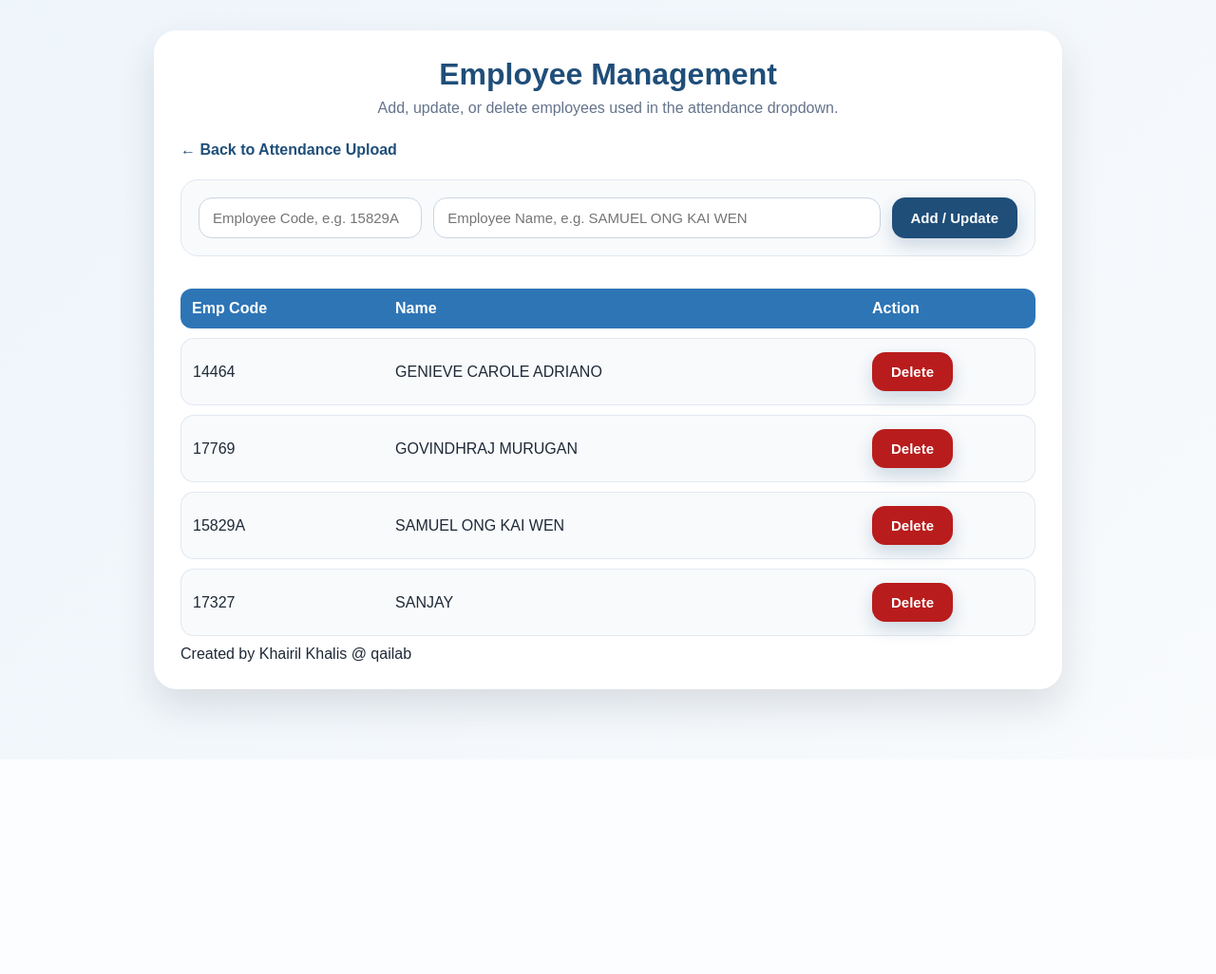
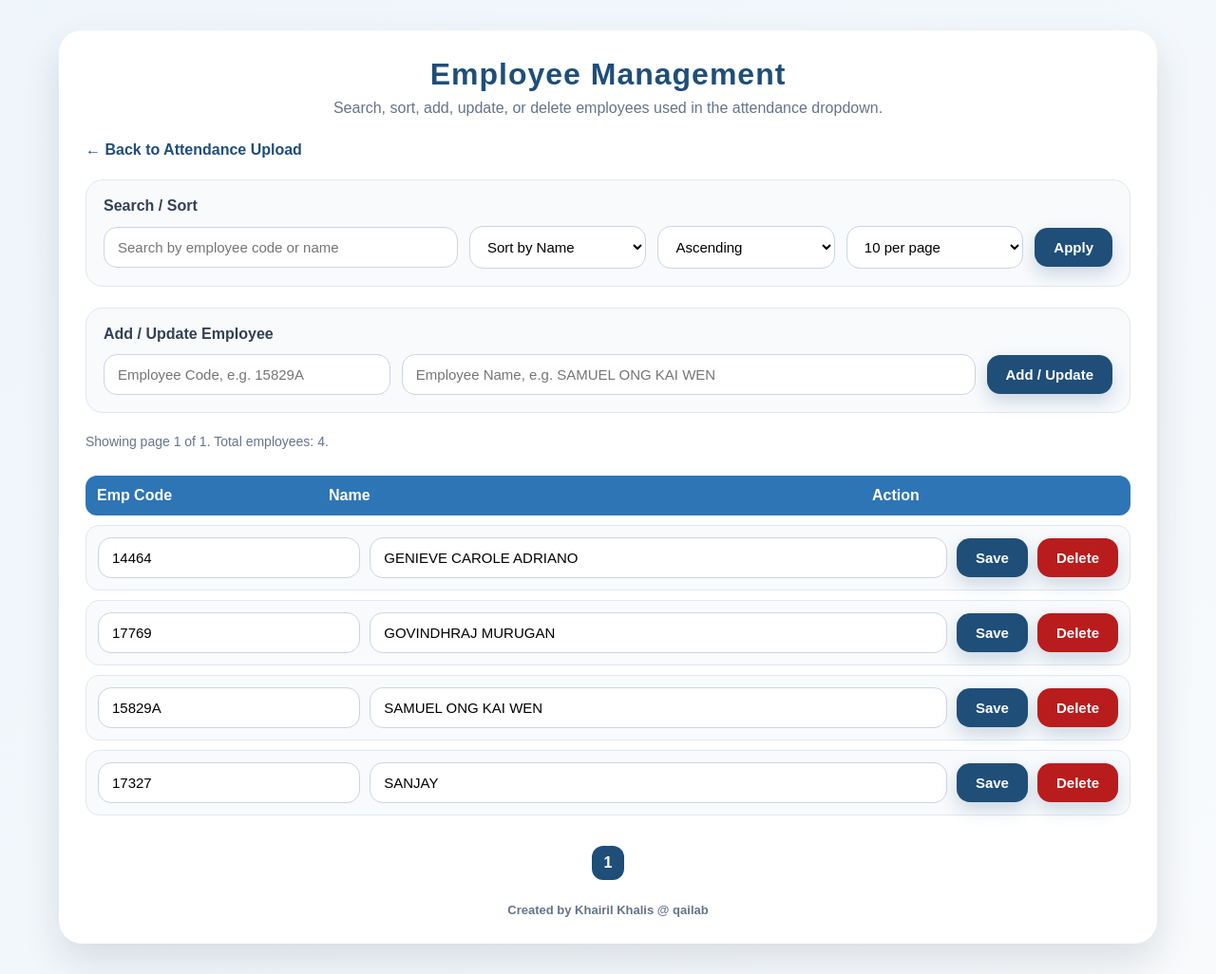
Before and after one commit to ahyiemonero/attendance-ocr-app, a Flask app: page /employees in a window 1280 px wide. Shown: the whole page at 95% size. Before the commit the page ends 769 px from the top, so only its background shows below. Run offline with Flask 3, Linux system fonts and the light colour scheme; data comes from the database, SQL or seed files in the repository.

Commit message:
Enhance employee management page

```diff
--- a/app.py
+++ b/app.py
@@ -961,21 +961,126 @@ def employees_page():
 
         return redirect(url_for("employees_page"))
 
+    search = request.args.get("search", "").strip()
+    sort_by = request.args.get("sort_by", "name").strip()
+    sort_order = request.args.get("sort_order", "asc").strip().lower()
+    per_page = request.args.get("per_page", "10").strip()
+    page = request.args.get("page", "1").strip()
+
+    allowed_sort_columns = {
+        "emp_code": "emp_code",
+        "name": "name"
+    }
+
+    if sort_by not in allowed_sort_columns:
+        sort_by = "name"
+
+    if sort_order not in ["asc", "desc"]:
+        sort_order = "asc"
+
+    try:
+        per_page = int(per_page)
+    except Exception:
+        per_page = 10
+
+    if per_page not in [5, 10, 50]:
+        per_page = 10
+
+    try:
+        page = int(page)
+    except Exception:
+        page = 1
+
+    if page < 1:
+        page = 1
+
     conn = get_db_connection()
 
-    employees = conn.execute("""
-    SELECT id, emp_code, name
-    FROM employees
-    ORDER BY name ASC
-""").fetchall()
+    where_clause = ""
+    params = []
+
+    if search:
+        where_clause = "WHERE emp_code LIKE ? OR name LIKE ?"
+        search_value = f"%{search}%"
+        params.extend([search_value, search_value])
+
+    total_count = conn.execute(
+        f"SELECT COUNT(*) FROM employees {where_clause}",
+        params
+    ).fetchone()[0]
+
+    total_pages = max((total_count + per_page - 1) // per_page, 1)
+
+    if page > total_pages:
+        page = total_pages
+
+    offset = (page - 1) * per_page
+
+    order_column = allowed_sort_columns[sort_by]
+    order_direction = "ASC" if sort_order == "asc" else "DESC"
+
+    employees = conn.execute(f"""
+        SELECT id, emp_code, name
+        FROM employees
+        {where_clause}
+        ORDER BY {order_column} {order_direction}
+        LIMIT ? OFFSET ?
+    """, params + [per_page, offset]).fetchall()
 
     conn.close()
 
-    return render_template("employees.html", employees=employees)
+    return render_template(
+        "employees.html",
+        employees=employees,
+        search=search,
+        sort_by=sort_by,
+        sort_order=sort_order,
+        per_page=per_page,
+        page=page,
+        total_pages=total_pages,
+        total_count=total_count
+    )
+
+
+@app.route("/employees/update/<int:employee_id>", methods=["POST"])
+def update_employee(employee_id):
+    emp_code = request.form.get("emp_code", "").strip()
+    name = request.form.get("name", "").strip().upper()
+
+    search = request.form.get("search", "")
+    sort_by = request.form.get("sort_by", "name")
+    sort_order = request.form.get("sort_order", "asc")
+    per_page = request.form.get("per_page", "10")
+    page = request.form.get("page", "1")
+
+    if emp_code and name:
+        conn = get_db_connection()
+        conn.execute("""
+            UPDATE employees
+            SET emp_code = ?, name = ?
+            WHERE id = ?
+        """, (emp_code, name, employee_id))
+        conn.commit()
+        conn.close()
+
+    return redirect(url_for(
+        "employees_page",
+        search=search,
+        sort_by=sort_by,
+        sort_order=sort_order,
+        per_page=per_page,
+        page=page
+    ))
 
 
 @app.route("/employees/delete/<int:employee_id>", methods=["POST"])
 def delete_employee(employee_id):
+    search = request.form.get("search", "")
+    sort_by = request.form.get("sort_by", "name")
+    sort_order = request.form.get("sort_order", "asc")
+    per_page = request.form.get("per_page", "10")
+    page = request.form.get("page", "1")
+
     conn = get_db_connection()
     conn.execute("""
         DELETE FROM employees
@@ -984,7 +1089,14 @@ def delete_employee(employee_id):
     conn.commit()
     conn.close()
 
-    return redirect(url_for("employees_page"))
+    return redirect(url_for(
+        "employees_page",
+        search=search,
+        sort_by=sort_by,
+        sort_order=sort_order,
+        per_page=per_page,
+        page=page
+    ))
 
 def resize_image_portrait_for_excel(image_path, max_width=120, max_height=160):
     """
--- a/templates/employees.html
+++ b/templates/employees.html
@@ -16,7 +16,7 @@
         }
 
         .card {
-            max-width: 900px;
+            max-width: 1100px;
             margin: auto;
             background: white;
             border-radius: 24px;
@@ -29,6 +29,7 @@
             text-align: center;
             margin-top: 0;
             margin-bottom: 8px;
+            letter-spacing: 1px;
         }
 
         .subtitle {
@@ -52,36 +53,45 @@
             font-weight: 700;
         }
 
-        .form-box {
+        .panel {
             background: #f8fafc;
             border: 1px solid #e2e8f0;
             border-radius: 18px;
             padding: 18px;
-            margin-bottom: 24px;
+            margin-bottom: 22px;
+        }
+
+        .search-grid {
+            display: grid;
+            grid-template-columns: 2fr 1fr 1fr 1fr auto;
+            gap: 12px;
+            align-items: center;
         }
 
         .form-grid {
             display: grid;
             grid-template-columns: 1fr 2fr auto;
             gap: 12px;
+            align-items: center;
         }
 
-        input {
+        input, select {
             padding: 12px 14px;
             border: 1px solid #cbd5e1;
             border-radius: 14px;
             font-size: 15px;
             box-sizing: border-box;
             width: 100%;
+            background: white;
         }
 
-        input:focus {
+        input:focus, select:focus {
             outline: none;
             border-color: #2e75b6;
             box-shadow: 0 0 0 4px rgba(46, 117, 182, 0.14);
         }
 
-        button {
+        button, .button-link {
             padding: 12px 20px;
             background: #1f4e79;
             color: white;
@@ -91,9 +101,14 @@
             font-weight: 700;
             cursor: pointer;
             box-shadow: 0 8px 18px rgba(31, 78, 121, 0.20);
+            text-decoration: none;
+            display: inline-flex;
+            justify-content: center;
+            align-items: center;
+            white-space: nowrap;
         }
 
-        button:hover {
+        button:hover, .button-link:hover {
             background: #173b5c;
         }
 
@@ -103,6 +118,26 @@
 
         .danger:hover {
             background: #7f1d1d;
+        }
+
+        .muted-button {
+            background: #64748b;
+        }
+
+        .muted-button:hover {
+            background: #475569;
+        }
+
+        .section-title {
+            font-weight: 700;
+            color: #334155;
+            margin-bottom: 12px;
+        }
+
+        .summary {
+            color: #64748b;
+            font-size: 14px;
+            margin: 12px 0 18px 0;
         }
 
         table {
@@ -130,9 +165,10 @@
 
         td {
             background: #f8fafc;
-            padding: 14px 12px;
+            padding: 12px;
             border-top: 1px solid #e2e8f0;
             border-bottom: 1px solid #e2e8f0;
+            vertical-align: middle;
         }
 
         td:first-child {
@@ -147,13 +183,72 @@
             border-bottom-right-radius: 14px;
         }
 
-        .action-form {
+        .action-cell {
+            display: flex;
+            gap: 10px;
+            align-items: center;
+        }
+
+        .inline-form {
             margin: 0;
         }
 
-        @media (max-width: 700px) {
-            .form-grid {
+        .row-edit-grid {
+            display: grid;
+            grid-template-columns: 1fr 2.2fr auto auto;
+            gap: 10px;
+            align-items: center;
+        }
+
+        .pagination {
+            display: flex;
+            align-items: center;
+            justify-content: center;
+            gap: 8px;
+            margin-top: 22px;
+            flex-wrap: wrap;
+        }
+
+        .page-link {
+            padding: 9px 13px;
+            border-radius: 12px;
+            background: #e2e8f0;
+            color: #334155;
+            font-weight: 700;
+            text-decoration: none;
+        }
+
+        .page-link:hover {
+            background: #cbd5e1;
+        }
+
+        .page-link.active {
+            background: #1f4e79;
+            color: white;
+        }
+
+        .footer-note {
+            text-align: center;
+            margin-top: 24px;
+            color: #64748b;
+            font-size: 13px;
+            font-weight: 600;
+        }
+
+        @media (max-width: 900px) {
+            .search-grid,
+            .form-grid,
+            .row-edit-grid {
                 grid-template-columns: 1fr;
+            }
+
+            .action-cell {
+                flex-direction: column;
+                align-items: stretch;
+            }
+
+            button, .button-link {
+                width: 100%;
             }
         }
     </style>
@@ -163,13 +258,43 @@
 <div class="page">
     <div class="card">
         <h1>Employee Management</h1>
-        <div class="subtitle">Add, update, or delete employees used in the attendance dropdown.</div>
+        <div class="subtitle">Search, sort, add, update, or delete employees used in the attendance dropdown.</div>
 
         <div class="top-actions">
             <a href="{{ url_for('index') }}">← Back to Attendance Upload</a>
         </div>
 
-        <div class="form-box">
+        <div class="panel">
+            <div class="section-title">Search / Sort</div>
+
+            <form method="GET" action="{{ url_for('employees_page') }}">
+                <div class="search-grid">
+                    <input type="text" name="search" value="{{ search }}" placeholder="Search by employee code or name">
+
+                    <select name="sort_by">
+                        <option value="name" {% if sort_by == 'name' %}selected{% endif %}>Sort by Name</option>
+                        <option value="emp_code" {% if sort_by == 'emp_code' %}selected{% endif %}>Sort by Emp Code</option>
+                    </select>
+
+                    <select name="sort_order">
+                        <option value="asc" {% if sort_order == 'asc' %}selected{% endif %}>Ascending</option>
+                        <option value="desc" {% if sort_order == 'desc' %}selected{% endif %}>Descending</option>
+                    </select>
+
+                    <select name="per_page">
+                        <option value="5" {% if per_page == 5 %}selected{% endif %}>5 per page</option>
+                        <option value="10" {% if per_page == 10 %}selected{% endif %}>10 per page</option>
+                        <option value="50" {% if per_page == 50 %}selected{% endif %}>50 per page</option>
+                    </select>
+
+                    <button type="submit">Apply</button>
+                </div>
+            </form>
+        </div>
+
+        <div class="panel">
+            <div class="section-title">Add / Update Employee</div>
+
             <form method="POST" action="{{ url_for('employees_page') }}">
                 <div class="form-grid">
                     <input type="text" name="emp_code" placeholder="Employee Code, e.g. 15829A" required>
@@ -179,29 +304,67 @@
             </form>
         </div>
 
+        <div class="summary">
+            Showing page {{ page }} of {{ total_pages }}. Total employees: {{ total_count }}.
+        </div>
+
         <table>
             <thead>
                 <tr>
-                    <th>Emp Code</th>
+                    <th style="width: 220px;">Emp Code</th>
                     <th>Name</th>
-                    <th style="width: 160px;">Action</th>
+                    <th style="width: 260px;">Action</th>
                 </tr>
             </thead>
 
             <tbody>
                 {% for emp in employees %}
                 <tr>
-                    <td>{{ emp.emp_code }}</td>
-                    <td>{{ emp.name }}</td>
-                    <td>
-                        <form class="action-form" method="POST" action="{{ url_for('delete_employee', employee_id=emp.id) }}" onsubmit="return confirm('Delete this employee?');">
-                            <button class="danger" type="submit">Delete</button>
+                    <td colspan="3">
+                        <form class="inline-form" method="POST" action="{{ url_for('update_employee', employee_id=emp.id) }}">
+                            <input type="hidden" name="search" value="{{ search }}">
+                            <input type="hidden" name="sort_by" value="{{ sort_by }}">
+                            <input type="hidden" name="sort_order" value="{{ sort_order }}">
+                            <input type="hidden" name="per_page" value="{{ per_page }}">
+                            <input type="hidden" name="page" value="{{ page }}">
+
+                            <div class="row-edit-grid">
+                                <input type="text" name="emp_code" value="{{ emp.emp_code }}" required>
+                                <input type="text" name="name" value="{{ emp.name }}" required>
+
+                                <button type="submit">Save</button>
+
+                                <button
+                                    class="danger"
+                                    type="submit"
+                                    formaction="{{ url_for('delete_employee', employee_id=emp.id) }}"
+                                    onclick="return confirm('Delete this employee?');">
+                                    Delete
+                                </button>
+                            </div>
                         </form>
                     </td>
                 </tr>
                 {% endfor %}
             </tbody>
         </table>
+
+        <div class="pagination">
+            {% if page > 1 %}
+                <a class="page-link" href="{{ url_for('employees_page', search=search, sort_by=sort_by, sort_order=sort_order, per_page=per_page, page=page-1) }}">Previous</a>
+            {% endif %}
+
+            {% for p in range(1, total_pages + 1) %}
+                <a class="page-link {% if p == page %}active{% endif %}"
+                   href="{{ url_for('employees_page', search=search, sort_by=sort_by, sort_order=sort_order, per_page=per_page, page=p) }}">
+                    {{ p }}
+                </a>
+            {% endfor %}
+
+            {% if page < total_pages %}
+                <a class="page-link" href="{{ url_for('employees_page', search=search, sort_by=sort_by, sort_order=sort_order, per_page=per_page, page=page+1) }}">Next</a>
+            {% endif %}
+        </div>
 
         <div class="footer-note">
             Created by Khairil Khalis @ qailab
```
